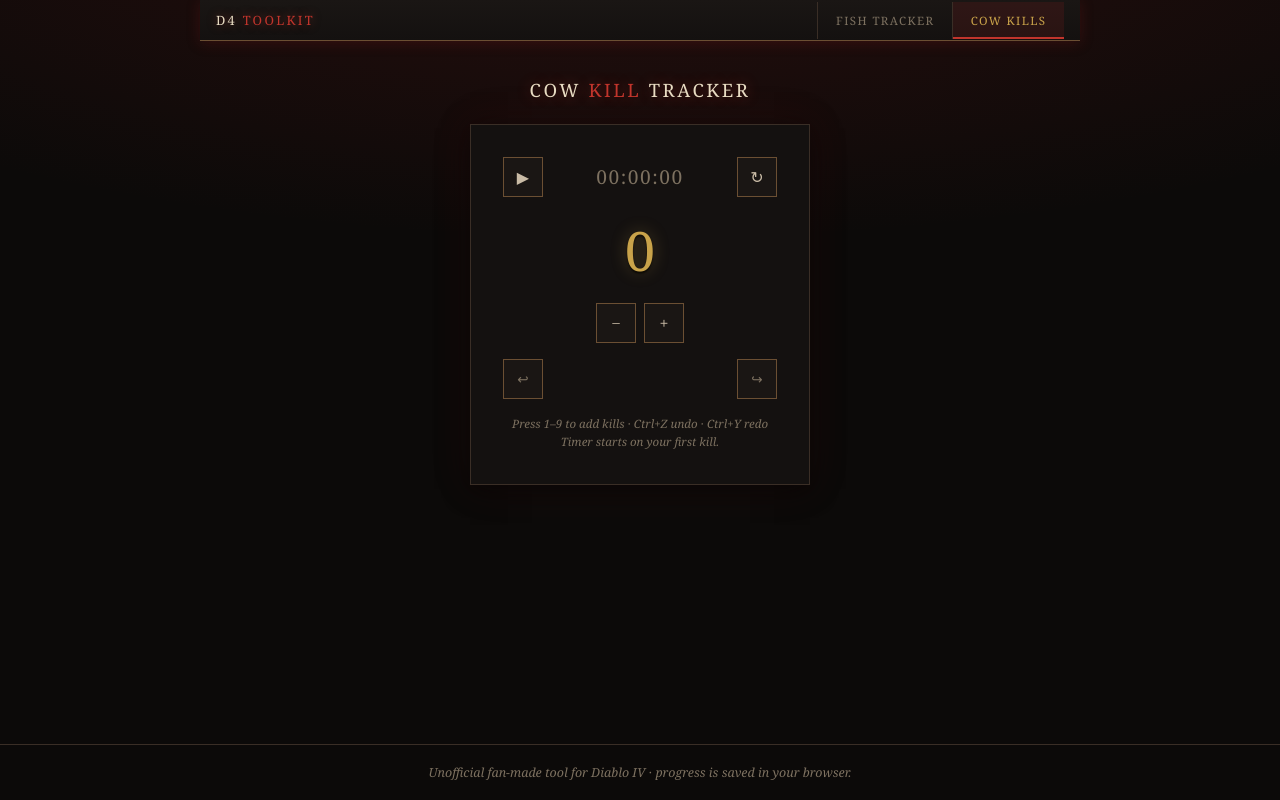
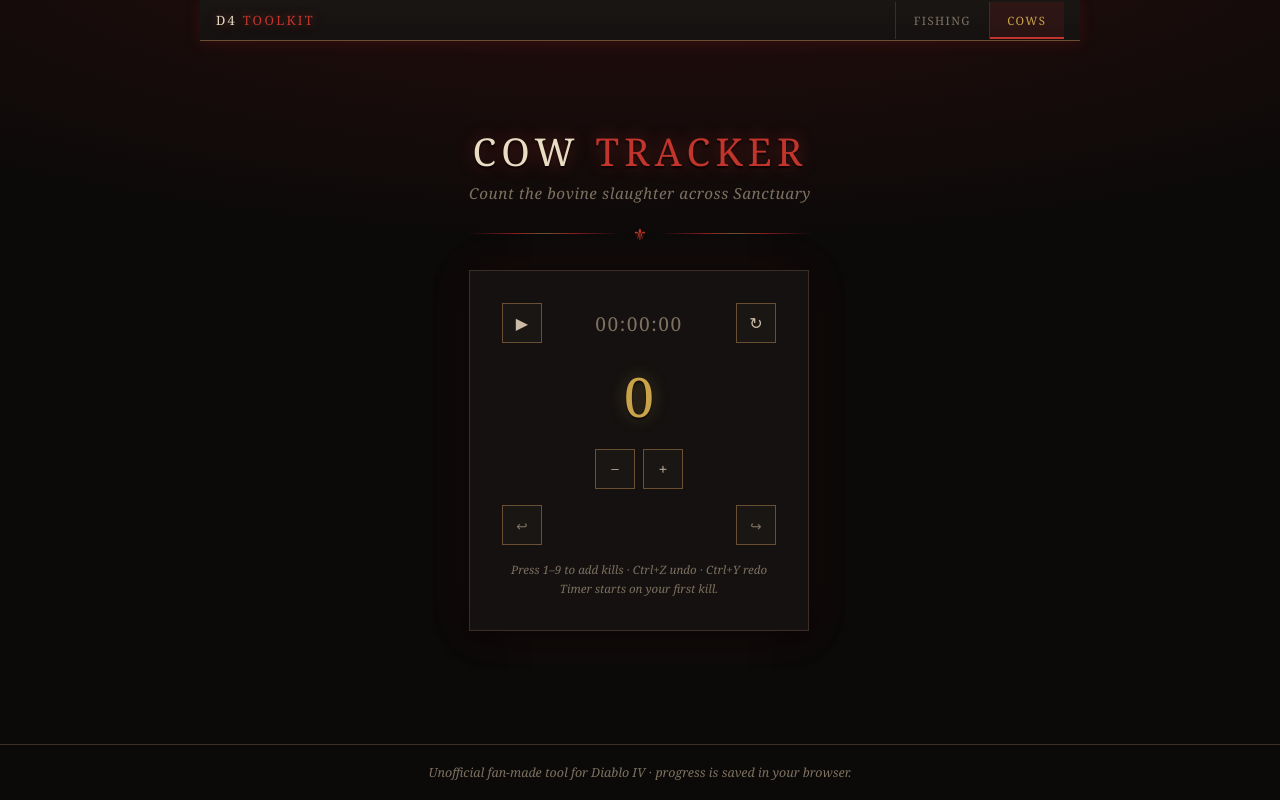
Before and after one commit to Akaizoku/d4tk, a plain HTML site: page cow.html in a window 1280 px wide. Drawn offline with Linux system fonts and the light colour scheme.

Commit message:
Align header to top on both pages, rename menu items, retitle cow page
- Fish page body padding removed so top nav sits flush at page top, matching cow page
- Menu buttons renamed to Fishing / Cows
- Cow page title now 'Cow Tracker' with 'Tracker' in blood red, matching fish page
- Title format matches fish page: subtitle line + fleur-de-lys divider
- Cow tracker centered both horizontally and vertically in the page

Co-authored-by: Akaizoku <Akaizoku@users.noreply.github.com>

```diff
--- a/cow.html
+++ b/cow.html
@@ -64,7 +64,8 @@
   .topnav .spacer { flex: 1; }
 
   main {
-    flex: 1; display: flex; justify-content: center; align-items: flex-start;
+    flex: 1; display: flex; flex-direction: column;
+    justify-content: center; align-items: center;
     padding: 0 1rem 4rem;
   }
   .counter-container {
@@ -77,11 +78,23 @@
   }
   .page-title {
     text-align: center; letter-spacing: .14em; text-transform: uppercase;
-    color: #e8dcc3; font-weight: normal; font-size: 1.15rem;
-    text-shadow: 0 0 14px rgba(193,53,44,.45);
-    margin-bottom: 1.4rem;
+    color: #e8dcc3; font-weight: normal;
+    font-size: clamp(1.6rem, 4vw, 2.4rem);
+    text-shadow: 0 0 18px rgba(193,53,44,.45), 0 2px 2px #000;
   }
   .page-title .bl { color: var(--blood-hi); }
+  .page-subtitle {
+    margin-top: .4rem; color: var(--text-dim);
+    font-style: italic; font-size: .95rem; letter-spacing: .04em;
+  }
+  .divider {
+    display: flex; align-items: center; gap: .8rem;
+    margin: 1.2rem auto 1.6rem; max-width: 520px; color: var(--blood-hi);
+  }
+  .divider::before, .divider::after {
+    content: ''; flex: 1; height: 1px;
+    background: linear-gradient(90deg, transparent, var(--blood) 30%, var(--border-hi) 50%, var(--blood) 70%, transparent);
+  }
   .hint {
     color: var(--text-dim); font-size: .72rem; font-style: italic;
     margin-top: 1rem; line-height: 1.6;
@@ -135,14 +148,18 @@
     <div class="inner">
       <span class="brand">D4 <span class="bl">Toolkit</span></span>
       <span class="spacer"></span>
-      <a class="tool" href="index.html">Fish Tracker</a>
-      <a class="tool active" href="cow.html">Cow Kills</a>
+      <a class="tool" href="index.html">Fishing</a>
+      <a class="tool active" href="cow.html">Cows</a>
     </div>
   </nav>
 </div>
 <main>
   <div>
-    <h1 class="page-title">Cow <span class="bl">Kill</span> Tracker</h1>
+    <div class="page-head">
+      <h1 class="page-title">Cow <span class="bl">Tracker</span></h1>
+      <p class="page-subtitle">Count the bovine slaughter across Sanctuary</p>
+      <div class="divider">⚜</div>
+    </div>
     <div class="counter-container">
       <div class="top-row">
         <button id="timerButton">▶</button>
```
Also changed, not shown: index.html (+3 -3 lines).
